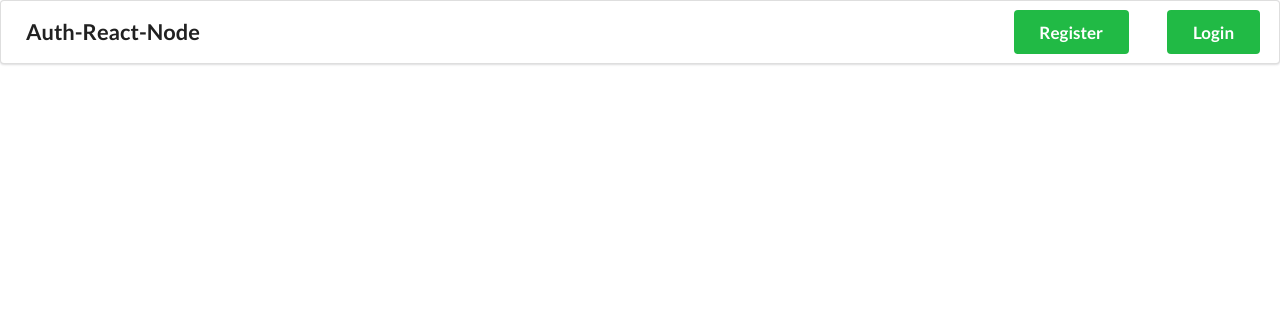
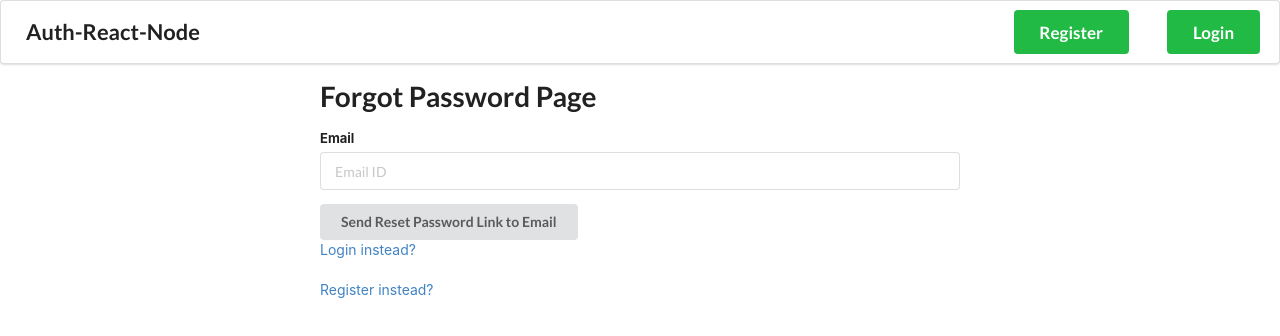
Before and after one commit to piyush-mishra-pm/auth-node-react, a React (Create React App) app in the folder frontend/: page /forgot in a window 1280 px wide. Shown: the top 336 px of the page. Built offline with nearby package versions, Linux system fonts and the light colour scheme; no server answers; the HTML template or start-up script is replaced by a standard one.

Commit message:
Forgot Password functional: - Link to Register and Login pages added (also in Login and Register Pages).

```diff
--- a/frontend/src/App.tsx
+++ b/frontend/src/App.tsx
@@ -10,6 +10,7 @@ import HeaderNav from './components/HeaderNav';
 
 // Configuring default BaseUrl
 import axios from 'axios';
+import ForgotPassword from './components/ForgotPassword';
 axios.defaults.baseURL = 'http://localhost:8000/api/v1';
 axios.defaults.withCredentials = true;
 
@@ -33,6 +34,7 @@ function App() {
       <BrowserRouter>
         <HeaderNav loggedInUser={loggedInUser} setLoggedInStatus={() => setLoggedInStatus(false)} />
         <Route path="/register" component={RegisterForm} />
+        <Route path="/forgot" component={ForgotPassword} />
         <Route
           path="/login"
           component={() => <Login loggedInUser={loggedInUser} setLoggedInStatus={() => setLoggedInStatus(true)} />}
--- /dev/null
+++ b/frontend/src/components/ForgotPassword.tsx
@@ -0,0 +1,61 @@
+import React, {SyntheticEvent, useState} from 'react';
+import {Link} from 'react-router-dom';
+import axios from 'axios';
+
+function ForgotPassword() {
+  const [email, setEmail] = useState('');
+  const [notification, setNotification] = useState({show: false, error: false, message: ''});
+
+  async function onSubmitHandler(e: SyntheticEvent) {
+    e.preventDefault();
+    try {
+      const response = await axios.post('/forgot', {email});
+      setNotification({show: true, error: false, message: `Please Check the Email: ${email}`});
+      setEmail('');
+    } catch (e) {
+      setNotification({show: true, error: true, message: 'Problem occured! Is this email registered'});
+    }
+  }
+
+  function renderForm() {
+    return (
+      <div>
+        <div className="ui container" style={{width: '50%'}}>
+          <h1>Forgot Password Page</h1>
+          <form className="ui form" onSubmit={onSubmitHandler}>
+            <div className="field">
+              <label>Email</label>
+              <input
+                type="email"
+                required
+                name="email"
+                value={email}
+                placeholder="Email ID"
+                onChange={(e) => setEmail(e.target.value)}
+              />
+            </div>
+            <button className="ui button" type="submit">
+              Send Reset Password Link to Email
+            </button>
+          </form>
+          <Link to="/login">
+            <p>Login instead?</p>
+          </Link>
+          <br />
+          <Link to="/register">
+            <p>Register instead?</p>
+          </Link>
+          {notification.show && (
+            <div className={`ui ${notification.error ? 'warning' : 'positive'} message`}>
+              <i className={`${notification.error ? 'warning' : 'positive'} icon`}></i>
+              {notification.message}
+            </div>
+          )}
+        </div>
+      </div>
+    );
+  }
+  return renderForm();
+}
+
+export default ForgotPassword;
--- a/frontend/src/components/HeaderNav.tsx
+++ b/frontend/src/components/HeaderNav.tsx
@@ -1,5 +1,5 @@
-import React, {useState, SyntheticEvent} from 'react';
-import {Link, Redirect} from 'react-router-dom';
+import React, {SyntheticEvent} from 'react';
+import {Link} from 'react-router-dom';
 import axios from 'axios';
 
 // todo: control 'active' tab, depending upon which screen is current screen.
--- a/frontend/src/components/Login.tsx
+++ b/frontend/src/components/Login.tsx
@@ -1,6 +1,6 @@
-import React, {SyntheticEvent, useEffect, useState} from 'react';
+import React, {SyntheticEvent, useState} from 'react';
 import axios from 'axios';
-import {Redirect} from 'react-router-dom';
+import {Redirect, Link} from 'react-router-dom';
 
 function Login({setLoggedInStatus, loggedInUser}: {setLoggedInStatus: Function; loggedInUser: any}) {
   const [email, setEmail] = useState('');
@@ -62,6 +62,13 @@ function Login({setLoggedInStatus, loggedInUser}: {setLoggedInStatus: Function;
             Submit
           </button>
         </form>
+        <Link to="/forgot">
+          <p>Forgot password?</p>
+        </Link>
+        <br />
+        <Link to="/register">
+          <p>Register instead?</p>
+        </Link>
         {responseMessage && (
           <div className="ui warning message">
             <i className="warning icon"></i>
--- a/frontend/src/components/RegisterForm.tsx
+++ b/frontend/src/components/RegisterForm.tsx
@@ -1,6 +1,6 @@
 import axios from 'axios';
 import React, {SyntheticEvent, useState} from 'react';
-import {Redirect} from 'react-router-dom';
+import {Link, Redirect} from 'react-router-dom';
 
 function RegisterForm() {
   // Creating State objects:
@@ -91,6 +91,7 @@ function RegisterForm() {
             Submit
           </button>
         </form>
+        <Link to="/login">Login instead?</Link>
         {responseMessage && (
           <div className="ui warning message">
             <i className="warning icon"></i>
```
